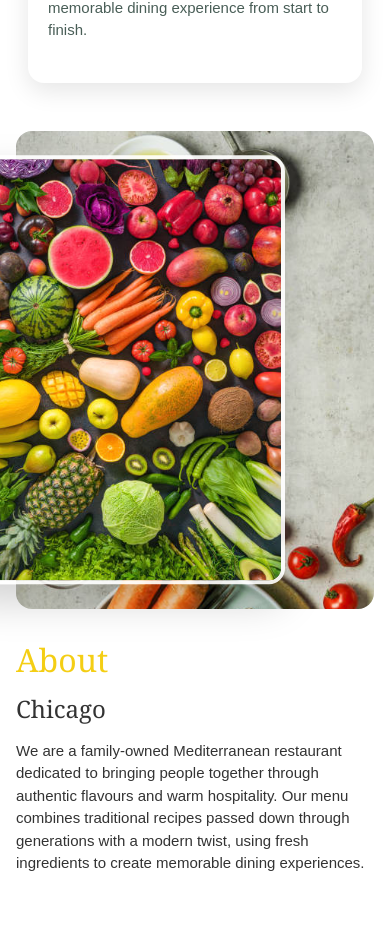
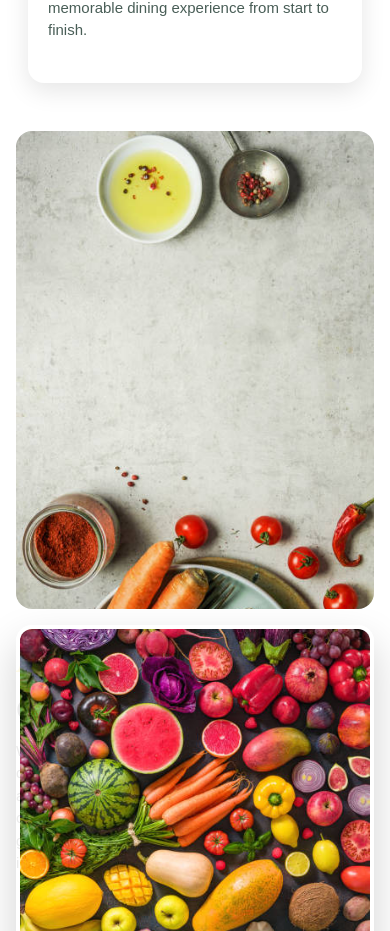
Before and after one commit to NahiyanKhandaker/Little-Lemon-Booking, a React (Create React App) app in the folder littlelemon/: page / in a window 390 px wide. Shown: the part 2816-3747 px from the top of the page. Built offline with nearby package versions, Linux system fonts and the light colour scheme.

Commit message:
improving overlay image stuff

```diff
--- a/littlelemon/src/index.css
+++ b/littlelemon/src/index.css
@@ -36,14 +36,14 @@
   max-width: 360px;
   flex: 0 0 auto;
   min-width: 280px;
+  aspect-ratio: 3 / 4;
   overflow: visible;
   margin-left: 5rem;
 }
 
 .about__image {
   width: 100%;
-  aspect-ratio: 3 / 4;
-  height: auto;
+  height: 100%;
   display: block;
   border-radius: 1rem;
   object-fit: cover;
@@ -52,9 +52,9 @@
 .about__image--overlay {
   position: absolute;
   top: 50%;
-  left: -44%;
-  width: 100%;
-  max-width: 360px;
+  left: -20%;
+  width: 70%;
+  aspect-ratio: 3 / 4;
   transform: translateY(-50%);
   box-shadow: 0 18px 40px rgba(0, 0, 0, 0.18);
   border-radius: 1rem;
@@ -212,8 +212,8 @@
   }
 
   .about__image--overlay {
-    left: -40%;
-    width: 95%;
+    left: -18%;
+    width: 72%;
   }
 }
 
@@ -233,8 +233,8 @@
   }
 
   .about__image--overlay {
-    left: -30%;
-    width: 100%;
+    left: -14%;
+    width: 78%;
   }
 }
 
@@ -250,8 +250,8 @@
   }
 
   .about__image--overlay {
-    left: -20%;
-    width: 95%;
+    left: -10%;
+    width: 82%;
   }
 }
 
@@ -267,8 +267,12 @@
   }
 
   .about__image--overlay {
-    left: -15%;
-    width: 90%;
+    position: relative;
+    top: auto;
+    left: 0;
+    transform: none;
+    width: 100%;
+    margin-top: 1rem;
   }
 
   .testimonials,
```
